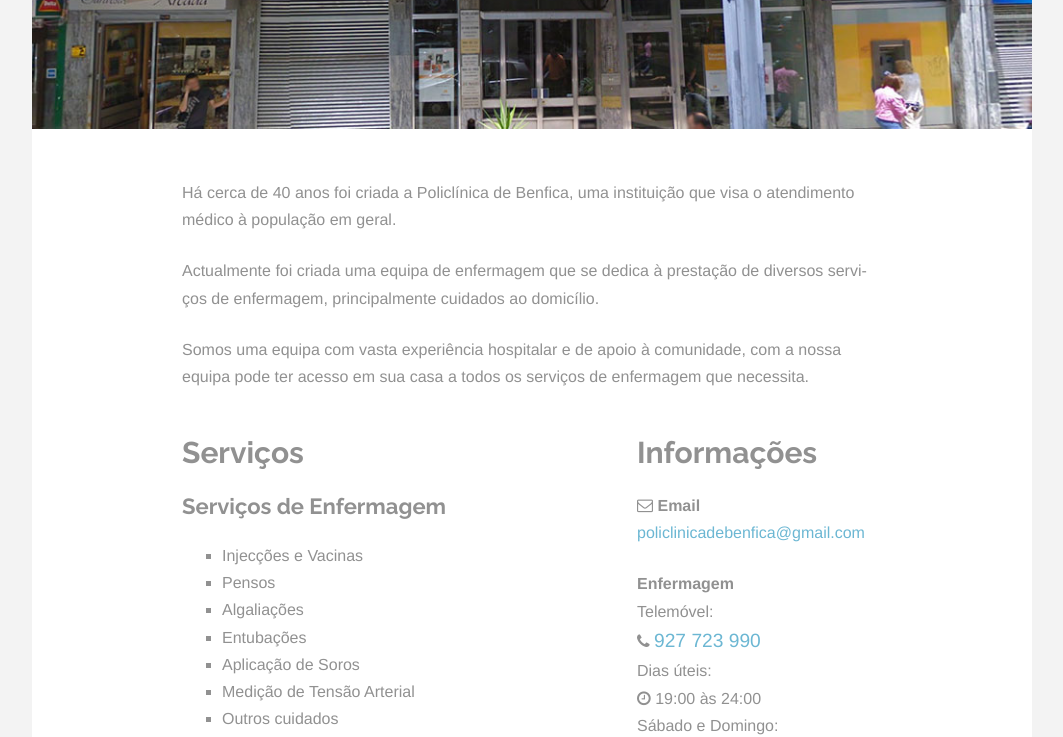
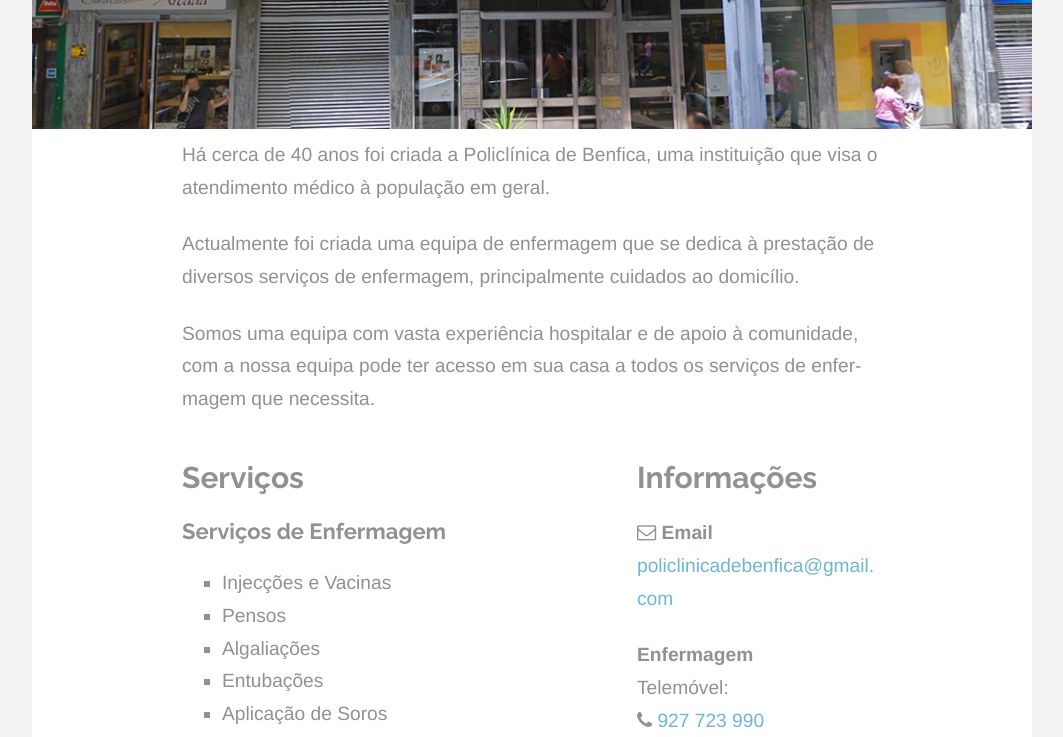
Before and after one commit to policlinicadebenficasite/site, a plain HTML site: page index.html in a window 1280 px wide. Shown: the part 380-1117 px from the top of the page, without its empty margins (108-1171 px from the left). Drawn offline with Linux system fonts and the light colour scheme.

Commit message:
Added gitignore, updated style to increase font-size

```diff
--- a/style.css
+++ b/style.css
@@ -1954,6 +1954,12 @@ footer.entry-meta {
 	clear: both;
 }
 
+
+.entry-content {
+	font-size: larger;
+}
+
+
 @media (max-width: 1599px) {
 	.site {
 		border: 0;
@@ -2428,15 +2434,3 @@ footer.entry-meta {
 		color: #333;
 	}
 }
-
-
-/*****/
-
-#intro {
-	margin-top: 40px;
-}
-
-a[href^="tel"] {
-	font-size: larger;
-	padding: 0 0 1ex 0;
-}
```
Also changed, not shown: 1 other file.
